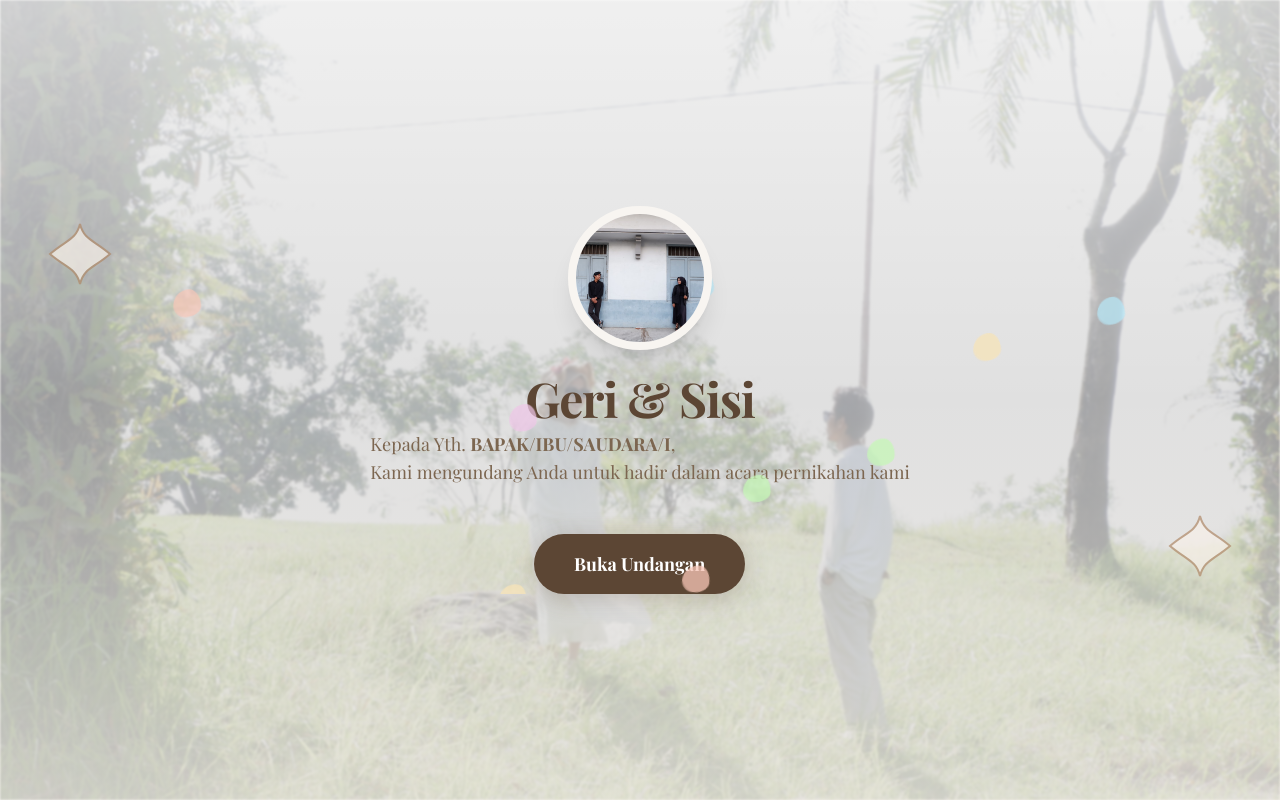
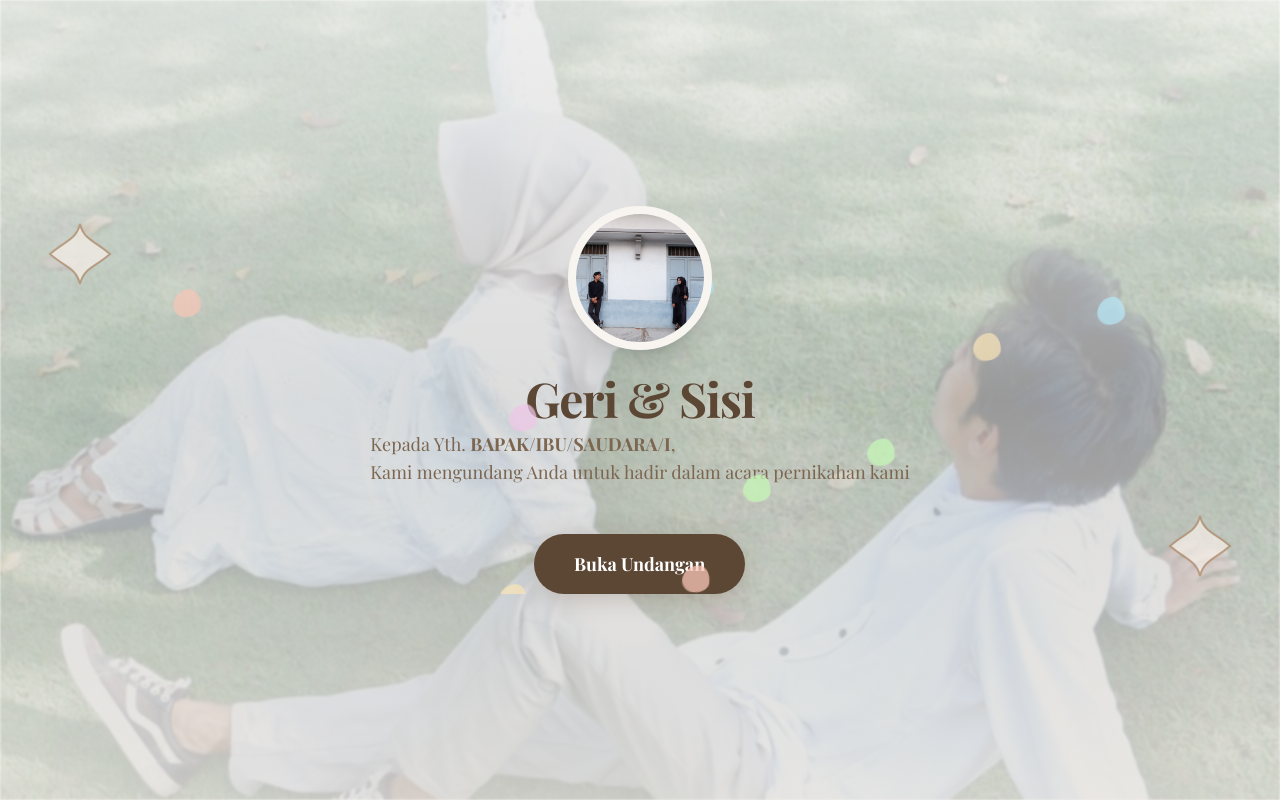
Before and after one commit to aditiaNovember01/geri-sisi, a Next.js app: page / in a window 1280 px wide. Shown: the top 800 px of the page. Built offline with nearby package versions, Linux system fonts and the light colour scheme; no server answers; the database is empty.

Commit message:
Initial commit

```diff
--- a/src/app/page.tsx
+++ b/src/app/page.tsx
@@ -127,7 +127,7 @@ function Cover({ onOpen }: { onOpen: () => void }) {
     >
       {/* Background gambar */}
       <div className="absolute inset-0 w-full h-full z-0">
-        <img src="/images/bg.jpeg" alt="background" className="object-cover w-full h-full" style={{ filter: 'brightness(0.7) blur(1px)' }} />
+        <img src="/images/bg2.jpeg" alt="background" className="object-cover w-full h-full" style={{ filter: 'brightness(0.7) blur(1px)' }} />
       </div>
       {/* Overlay gradasi */}
       <div className="absolute inset-0 w-full h-full z-10 bg-gradient-to-b from-white/80 via-white/60 to-[#f8f5f1]/80" />
```
